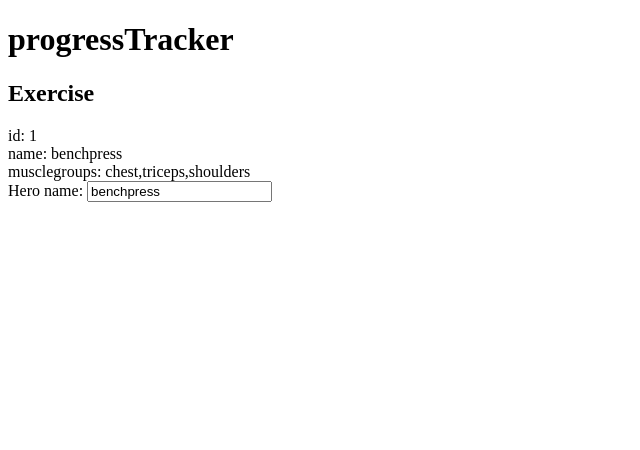
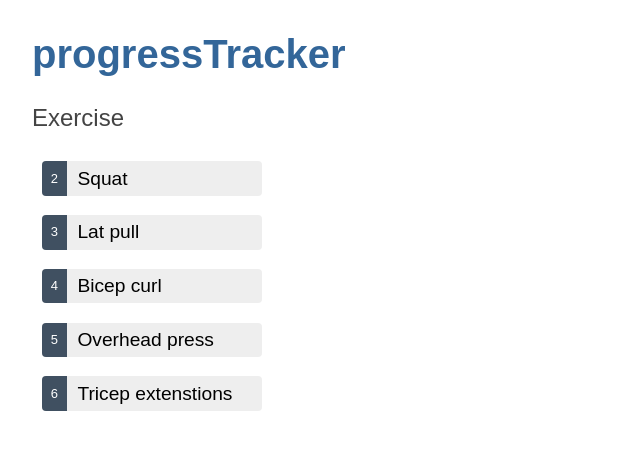
Before and after one commit to jeroenlooijtu/progressTracker, an Angular app: page / in a window 1280 px wide. Shown: the top 450 px of the page, without its empty margins (0-640 px from the left). Built offline with nearby package versions, Linux system fonts and the light colour scheme.

Commit message:
adds from main pc

```diff
--- a/package.json
+++ b/package.json
@@ -19,7 +19,6 @@
     "@angular/platform-browser-dynamic": "~13.3.0",
     "@angular/router": "~13.3.0",
     "rxjs": "~7.5.0",
-    "tslib": "^2.3.0",
     "zone.js": "~0.11.4"
   },
   "devDependencies": {
@@ -34,6 +33,7 @@
     "karma-coverage": "~2.1.0",
     "karma-jasmine": "~4.0.0",
     "karma-jasmine-html-reporter": "~1.7.0",
+    "tslib": "^2.4.0",
     "typescript": "~4.6.2"
   }
 }
--- a/src/app/exercise/exercise.component.css
+++ b/src/app/exercise/exercise.component.css
@@ -0,0 +1,65 @@
+.exercises {
+    margin: 0 0 2em 0;
+    list-style-type: none;
+    padding: 0;
+    width: 15em;
+}
+
+.exercises li {
+    display: flex;
+}
+
+.exercises button {
+    flex: 1;
+    cursor: pointer;
+    position: relative;
+    left: 0;
+    background-color: #EEE;
+    margin: .5em;
+    padding: 0;
+    border-radius: 4px;
+    display: flex;
+    align-items: stretch;
+    height: 1.8em;
+}
+
+.exercises button:hover {
+    color: #2c3a41;
+    background-color: #e6e6e6;
+    left: .1em;
+}
+
+.exercises button:active {
+    background-color: #525252;
+    color: #fafafa;
+}
+
+.exercises button.selected {
+    background-color: black;
+    color: white;
+}
+
+.exercises button.selected:hover {
+    background-color: #505050;
+    color: white;
+}
+
+.exercises button.selected:active {
+    background-color: black;
+    color: white;
+}
+
+.exercises .id {
+    display: inline-block;
+    font-size: small;
+    color: white;
+    padding: 0.8em 0.7em 0 0.7em;
+    background-color: #405061;
+    line-height: 1em;
+    margin-right: .8em;
+    border-radius: 4px 0 0 4px;
+}
+
+.exercises .name {
+    align-self: center;
+}
--- a/src/app/exercise/exercise.component.html
+++ b/src/app/exercise/exercise.component.html
@@ -1,8 +1,10 @@
 <h2>Exercise</h2>
-<div><span>id: </span>{{exercise.id}}</div>
-<div><span>name: </span>{{exercise.name}}</div>
-<div><span>musclegroups: </span>{{exercise.musclegroups}}</div>
-<div>
-    <label for="name">Hero name: </label>
-    <input id="name"  [(ngModel)]="exercise.name" placeholder="Exercise name">
-</div>
+<ul class="exercises">
+    <li *ngFor="let exercise of exercises">
+        <button type="button">
+            <span class = "id">{{exercise.id}}</span>
+            <span class = "name">{{exercise.name}}</span>
+        </button>
+
+    </li>
+</ul>
--- a/src/app/exercise/exercise.component.ts
+++ b/src/app/exercise/exercise.component.ts
@@ -1,5 +1,6 @@
 import { Component, OnInit } from '@angular/core';
-import { Exercise } from '../exercise';
+import { Exercise } from '../Exercise';
+import { EXERSICES } from '../mock-exercises';
 
 @Component({
   selector: 'app-exercise',
@@ -12,6 +13,7 @@ export class ExerciseComponent implements OnInit {
     name: 'benchpress',
     musclegroups: ['chest', 'triceps', 'shoulders']
   };
+  exercises = EXERSICES;
   constructor() {
 
   }
--- /dev/null
+++ b/src/app/mock-exercises.ts
@@ -0,0 +1,9 @@
+import { Exercise } from './Exercise';
+
+export const EXERSICES: Exercise[] = [
+    { id: 2, name: 'Squat', musclegroups: ['Quads', 'Abs', 'Hamstrings']},
+    { id: 3, name: 'Lat pull', musclegroups: ['Lats', 'Back', 'Biceps']},
+    { id: 4, name: 'Bicep curl', musclegroups: ['Biceps']},
+    { id: 5, name: 'Overhead press', musclegroups: ['Shoulders', 'Triceps']},
+    { id: 6, name: 'Tricep extenstions', musclegroups: ['Triceps']}
+];
--- a/src/styles.css
+++ b/src/styles.css
@@ -1 +1,59 @@
 /* You can add global styles to this file, and also import other style files */
+
+
+/* Application-wide Styles */
+
+h1 {
+    color: #369;
+    font-family: Arial, Helvetica, sans-serif;
+    font-size: 250%;
+}
+
+h2,
+h3 {
+    color: #444;
+    font-family: Arial, Helvetica, sans-serif;
+    font-weight: lighter;
+}
+
+body {
+    margin: 2em;
+}
+
+body,
+input[type="text"],
+button {
+    color: #333;
+    font-family: Cambria, Georgia, serif;
+}
+
+button {
+    background-color: #eee;
+    border: none;
+    border-radius: 4px;
+    cursor: pointer;
+    color: black;
+    font-size: 1.2rem;
+    padding: 1rem;
+    margin-right: 1rem;
+    margin-bottom: 1rem;
+    margin-top: 1rem;
+}
+
+button:hover {
+    background-color: black;
+    color: white;
+}
+
+button:disabled {
+    background-color: #eee;
+    color: #aaa;
+    cursor: auto;
+}
+
+
+/* everywhere else */
+
+* {
+    font-family: Arial, Helvetica, sans-serif;
+}
```
Also changed, not shown: 1 other file (tests, documents, lock files or other folders).
